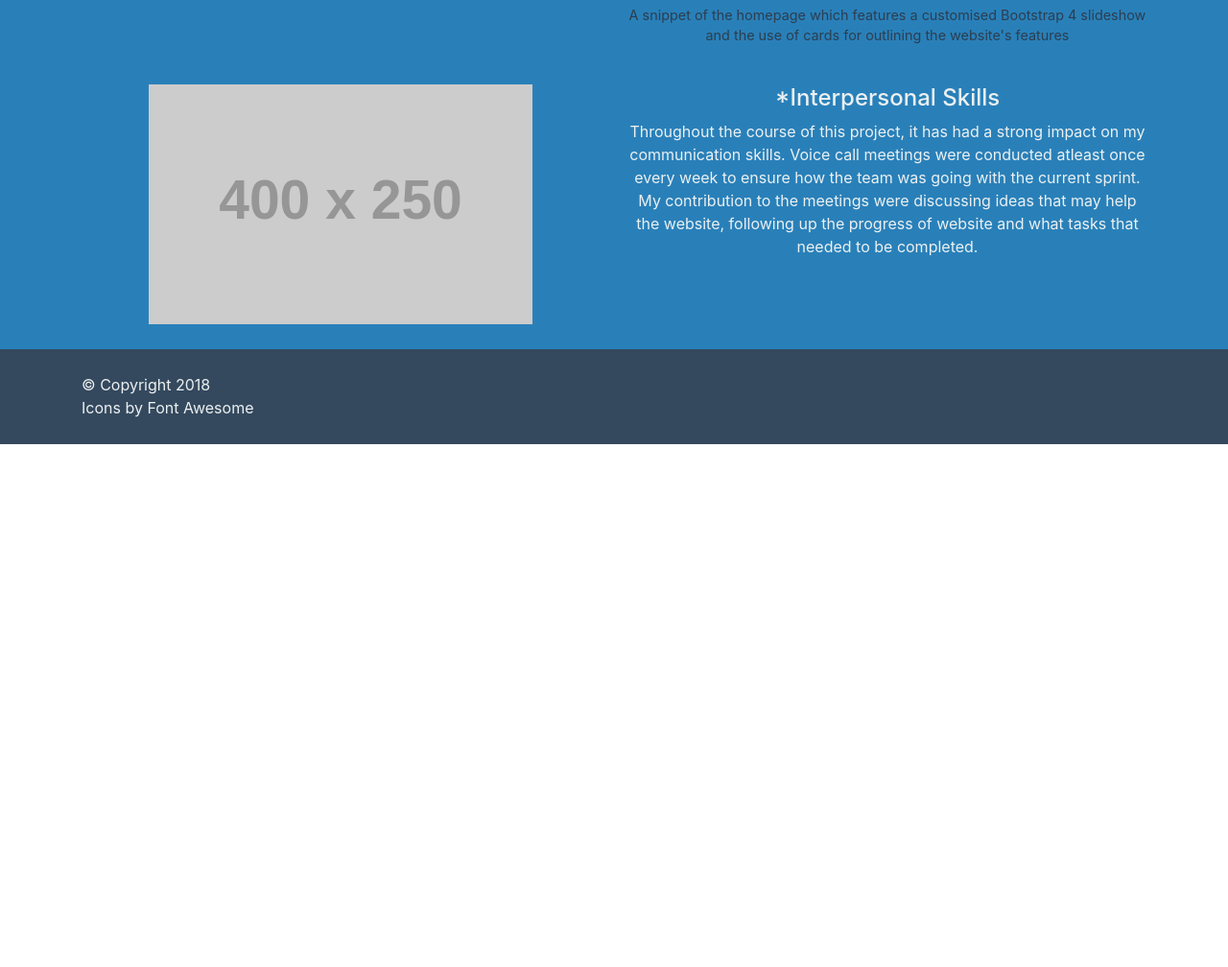
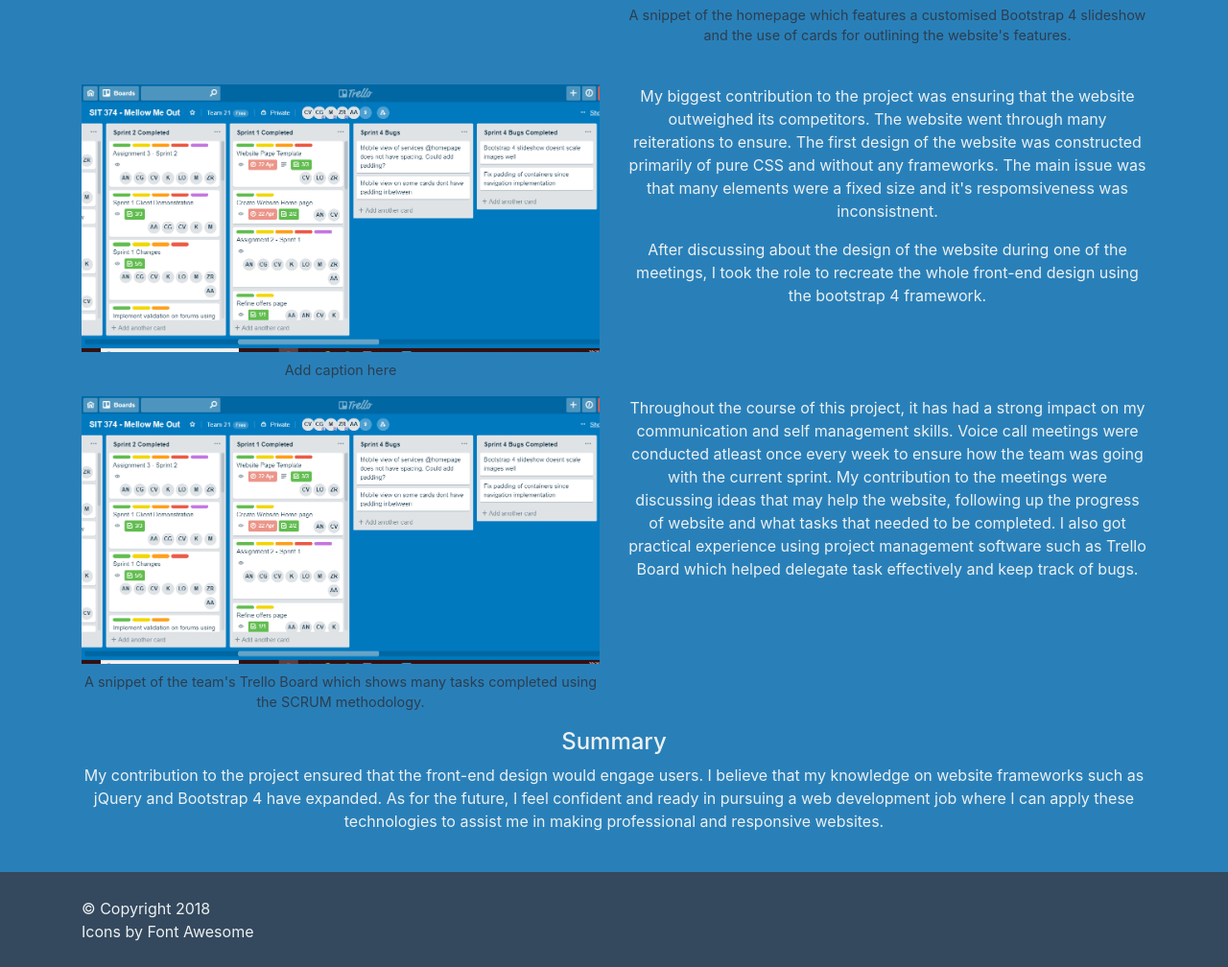
Before and after one commit to conjamver/portfolio_old, a plain HTML site: page index.html in a window 1280 px wide. Shown: the part 1378-2386 px from the top of the page at 96% size. Before the commit the page ends 1841 px from the top, so only its background shows below. Drawn offline with nearby package versions, Linux system fonts and the light colour scheme; placeholder pictures from the web are drawn by us.

Commit message:
Changes to Assertions and added summary

```diff
--- a/index.html
+++ b/index.html
@@ -139,24 +139,51 @@ $(function () {
             <div class="col-md-6">
                 <figure class="figure">
                     <img class="img-fluid rounded figure-img" src="https://via.placeholder.com/500x400">
-                    <figcaption class="figure-caption">A snippet of the homepage which features a customised Bootstrap 4 slideshow and the use of cards for outlining the website's features</figcaption>
+                    <figcaption class="figure-caption">A snippet of the homepage which features a customised Bootstrap 4 slideshow and the use of cards for outlining the website's features.</figcaption>
                 </figure>
             </div>
             </div>
         </div>
         <br>
+        <!--CONTRIBUTION 1-->
+        <div class="container text-center">
+            <div class="row">
+            <div class="col-md-6">
+                <figure class="figure">
+                    <img class="img-fluid figure-img" src="img/mellow_Trello.PNG">
+                    <figcaption class="figure-caption">Add caption here</figcaption>
+                </figure>
+            </div>
+            <div class="col-md-6">
+                <p>My biggest contribution to the project was ensuring that the website outweighed its competitors. The website went through many reiterations to ensure. The first design of the website was constructed primarily of pure CSS and without any frameworks. The main issue was that many elements were a fixed size and it's respomsiveness was inconsistnent.
+                </p>
+                <p>After discussing about the design of the website during one of the meetings, I took the role to recreate the whole front-end design using the bootstrap 4 framework.
+                </p>
+            </div>
+            </div>
+        </div>
 
         <div class="container text-center">
             <div class="row">
             <div class="col-md-6">
-                <img class="img-fluid" src="https://via.placeholder.com/400x250">
+                <figure class="figure">
+                    <img class="img-fluid figure-img" src="img/mellow_Trello.PNG">
+                    <figcaption class="figure-caption">A snippet of the team's Trello Board which shows many tasks completed using the SCRUM methodology.</figcaption>
+                </figure>
             </div>
             <div class="col-md-6">
-                <h4>*Interpersonal Skills</h4>
-                <p>Throughout the course of this project, it has had a strong impact on my communication skills. Voice call meetings were conducted atleast once every week to ensure how the team was going with the current sprint. My contribution to the meetings were discussing ideas that may help the website, following up the progress of website and what tasks that needed to be completed.
+                <p>Throughout the course of this project, it has had a strong impact on my communication and self management skills. Voice call meetings were conducted atleast once every week to ensure how the team was going with the current sprint. My contribution to the meetings were discussing ideas that may help the website, following up the progress of website and what tasks that needed to be completed. I also got practical experience using project management software such as Trello Board which helped delegate task effectively and keep track of bugs.
                 </p>
+            </div>
+            </div>
+        </div>
 
-            </div>
+        <div class="container text-center">
+            <div class="row">
+                <div class="col-md-12">
+                    <h4>Summary</h4>
+                    <p>My contribution to the project ensured that the front-end design would engage users. I believe that my knowledge on website frameworks such as jQuery and Bootstrap 4 have expanded. As for the future, I feel confident and ready in pursuing a web development job where I can apply these technologies to assist me in making professional and responsive websites. </p>
+                </div>
             </div>
         </div>
     </article>
```
Also changed, not shown: img/mellow_Trello.PNG (added), img/team.png (added).
